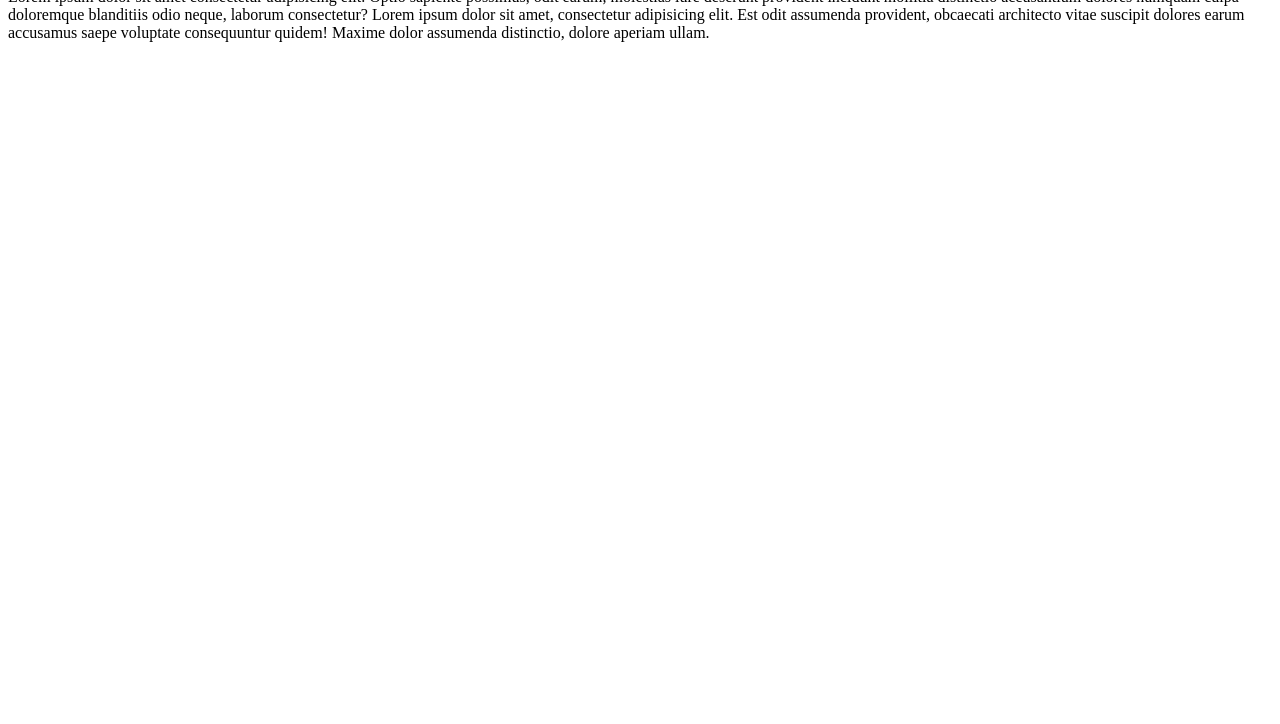
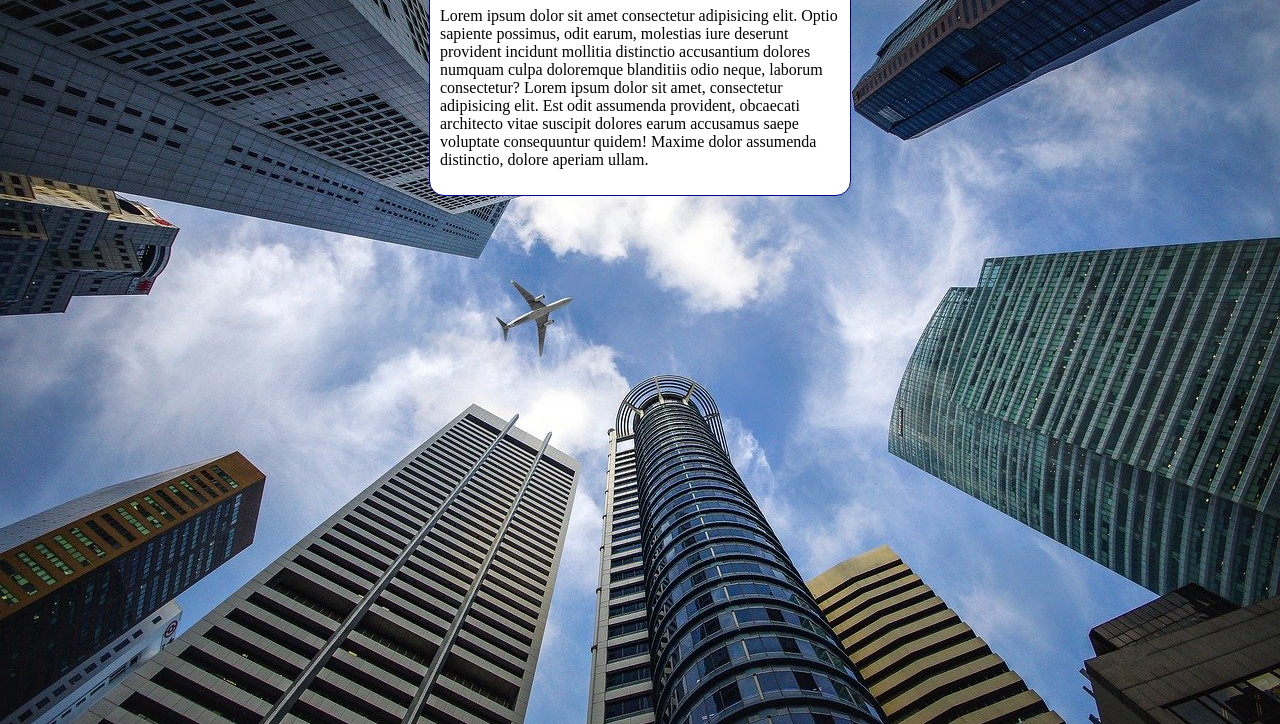
Before and after one commit to kevingueh/Html-css, a plain HTML site: page exercicio/ex022/fundos006.html in a window 1280 px wide. Shown: the part 92-816 px from the top of the page. Drawn offline with Linux system fonts and the light colour scheme.

Commit message:
atualizei

```diff
--- a/exercicio/ex022/fundo006.html
+++ b/exercicio/ex022/fundos006.html
@@ -4,6 +4,24 @@
   <meta charset="UTF-8">
   <meta name="viewport" content="width=device-width, initial-scale=1.0">
   <title>Document</title>
+  <style>
+    body{
+      height: 100vh;
+      background-color: black;
+      background-image: url(imagens/wallpaper002.jpg);
+      background-position: center top;
+      background-repeat: no-repeat;
+      background-size: cover;
+    }
+    main{
+      background-color: white;
+      width: 400px;
+      padding: 10px;
+      margin: auto;
+      border: 1px solid darkblue;
+      border-radius: 15px;
+    }
+  </style>
 </head>
 <body>
   <main>
```
